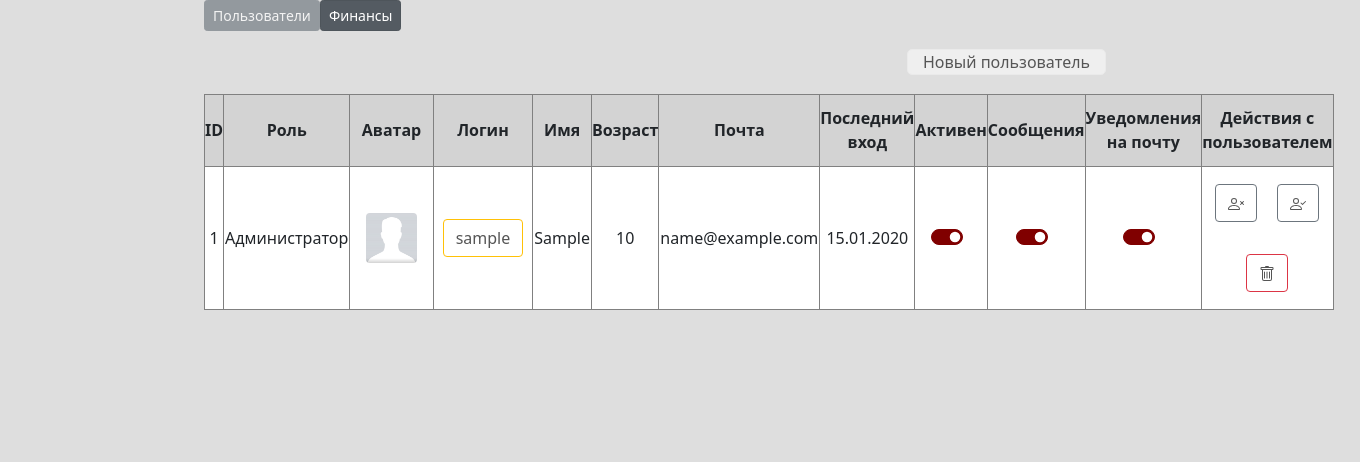
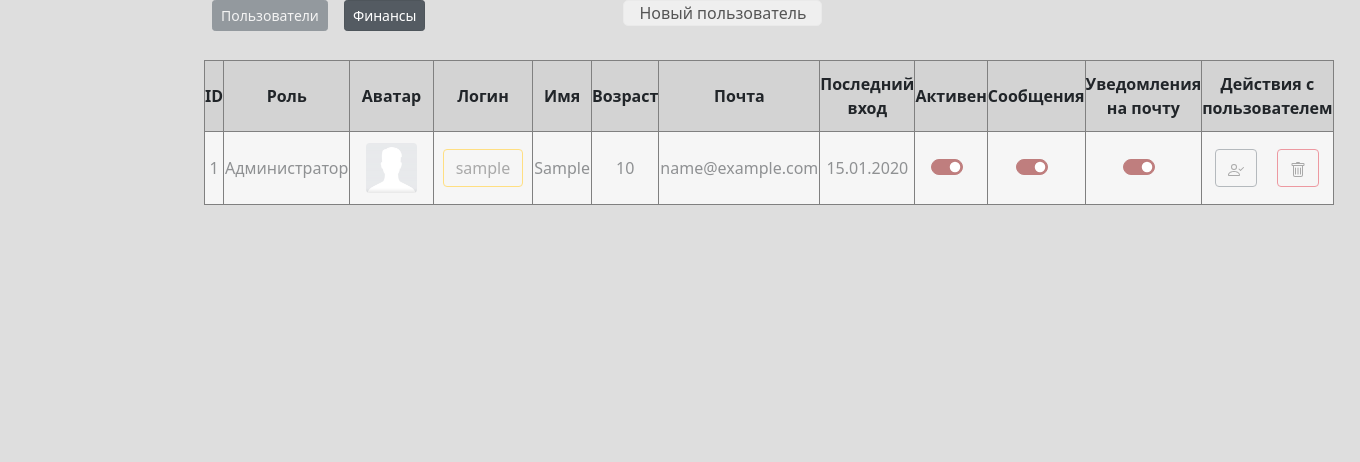
Before and after one commit to Husky022/intergalactic, a Django app: page /blog_admin/users/read/ in a window 1360 px wide. Shown: the part 122-584 px from the top of the page. Run offline with Django 3.2, Linux system fonts and the light colour scheme; a user stored in the database is signed in; tables that the repository leaves empty hold one stand-in row (values such as "Sample post"); some libraries are stand-ins or nearby versions.

Commit message:
Блокировка/раблокировка пользователя и список заблокированных статей

```diff
--- a/adminapp/templates/adminapp/users.html
+++ b/adminapp/templates/adminapp/users.html
@@ -7,24 +7,24 @@
         <div>
             <ul class="nav nav-pills mb-2">
                 <li class="nav-item">
-                    <a href="{% url 'adminapp:users' %}" class="btn btn-secondary btn-sm disabled active"
+                    <a href="{% url 'adminapp:users' %}" class="btn btn-secondary btn-sm disabled active mx-2"
                         role="button" aria-pressed="true">Пользователи
                     </a>
                 </li>
                 <li class="nav-item">
-                    <a href="{% url 'moneyapp:finance' %}" class="btn btn-secondary btn-sm active"
+                    <a href="{% url 'moneyapp:finance' %}" class="btn btn-secondary btn-sm active mx-2"
                         role="button" aria-disabled="true">Финансы
                         {% if transactions_not_read %}
                             <span class="badge transaction-icon">{{ transactions_not_read_count }}</span>
                         {% endif %}
                     </a>
                 </li>
+            <li class="nav-item">
+                <button class="new_user" >
+                <a href={% url 'adminapp:user_create' %}>Новый пользователь</a>
+                </button>
+            </li>
             </ul>
-        </div>
-        <div class="flex-block-profile">
-            <button class="new_user" >
-                <a href={% url 'adminapp:user_create' %}>Новый пользователь</a>
-            </button>
         </div>
 
         <table class="users">
@@ -34,7 +34,6 @@
               <th class="users">Аватар</th>
               <th class="users">Логин</th>
               <th class="users">Имя</th>
-{#              <th class="users">Фамилия</th>#}
               <th class="users">Возраст</th>
               <th class="users">Почта</th>
               <th class="users">Последний вход</th>
@@ -43,23 +42,20 @@
               <th class="users">Уведомления на почту</th>
               <th class="users">Действия с пользователем</th>
             </tr>
-
                 {% for object in object_list %}
-                <tr class = '{% if not object.is_active %}user_blocked_card{% endif %}'>
+                <tr class = '{% if not object.is_active %}blocked_moderation{% endif %}{% if object.blusers %}user_blocked_card{% endif %}'>
                     <td class="users"> {{ object.id }}</td>
                     <td class="users">
                         {% if object.is_superuser %}Администратор{% else %}Пользователь{% endif %}
-
                     </td>
                     <td class="users">
                         <div class="col-3 align-baseline">
                             <img src="{{ object.avatar|media_folder_users }}" class="rounded mx-auto d-block" alt="{{ object.username }}" height="50 px">
                         </div>
                     <td class="users">
-                        <a href = {% url 'adminapp:user_update' object.pk %} role="button" class="btn btn-outline-warning mx-2 my-3">
+                        <a title="Редактировать пользователя {{ object.username }}" class="btn btn-outline-warning mx-2 my-3" href = {% url 'adminapp:user_update' object.pk %} >
                             {{ object.username }}</a></td>
                     <td class="users">{{ object.first_name|title }}</td>
-{#                    <td class="users">{{ object.last_name|title }}</td>#}
                     <td class="users">{{ object.age }}</td>
                     <td class="users">{{ object.email }}</td>
                     <td class="users">{{ object.last_login|date:'d.m.Y'}}</td>
@@ -80,37 +76,28 @@
                     </td>
                     <td class="users">
                         <div>
-{#                            <a href = {% url 'adminapp:user_update' object.pk %} role="button" class="btn btn-outline-warning mx-2 my-3">#}
-{#                                <svg xmlns="http://www.w3.org/2000/svg" width="16" height="16" fill="currentColor" class="bi bi-pencil-square" viewBox="0 0 16 16">#}
-{#                                    <path d="M15.502 1.94a.5.5 0 0 1 0 .706L14.459 3.69l-2-2L13.502.646a.5.5 0 0 1 .707 0l1.293 1.293zm-1.75 2.456-2-2L4.939 9.21a.5.5 0 0 0-.121.196l-.805 2.414a.25.25 0 0 0 .316.316l2.414-.805a.5.5 0 0 0 .196-.12l6.813-6.814z"/>#}
-{#                                    <path fill-rule="evenodd" d="M1 13.5A1.5 1.5 0 0 0 2.5 15h11a1.5 1.5 0 0 0 1.5-1.5v-6a.5.5 0 0 0-1 0v6a.5.5 0 0 1-.5.5h-11a.5.5 0 0 1-.5-.5v-11a.5.5 0 0 1 .5-.5H9a.5.5 0 0 0 0-1H2.5A1.5 1.5 0 0 0 1 2.5v11z"/>#}
-{#                                </svg>#}
-{#                            </a>#}
-                             {% for user in blocked_users %}
-                                 {% if user.user.pk == object.pk %}
-
-                            <a href = {% url 'adminapp:user_blocked' object.pk %} role="button" class="btn btn-outline-secondary  mx-2 my-3">
+                            {% if not object.blusers %}
+                            <a title="Заблокировать пользователя {{ object.username }}" class="btn btn-outline-secondary  mx-2 my-3" href = {% url 'adminapp:user_blocked' object.pk %}>
                                 <svg xmlns="http://www.w3.org/2000/svg" width="16" height="16" fill="currentColor" class="bi bi-person-x" viewBox="0 0 16 16">
                                     <path d="M6 8a3 3 0 1 0 0-6 3 3 0 0 0 0 6zm2-3a2 2 0 1 1-4 0 2 2 0 0 1 4 0zm4 8c0 1-1 1-1 1H1s-1 0-1-1 1-4 6-4 6 3 6 4zm-1-.004c-.001-.246-.154-.986-.832-1.664C9.516 10.68 8.289 10 6 10c-2.29 0-3.516.68-4.168 1.332-.678.678-.83 1.418-.832 1.664h10z"/>
                                     <path fill-rule="evenodd" d="M12.146 5.146a.5.5 0 0 1 .708 0L14 6.293l1.146-1.147a.5.5 0 0 1 .708.708L14.707 7l1.147 1.146a.5.5 0 0 1-.708.708L14 7.707l-1.146 1.147a.5.5 0 0 1-.708-.708L13.293 7l-1.147-1.146a.5.5 0 0 1 0-.708z"/>
                                 </svg>
                             </a>
-                                {% endif %}{% endfor %}
-                             <a href = {% url 'adminapp:user_unblocked' object.pk %} role="button" hover-text="Разблокировать" class="btn btn-outline-secondary button_hovertext mx-2 ">
+                        {% endif %}
+                             {% if object.blusers %}
+                             <a title="Разблокировать пользователя {{ object.username }}" class="btn btn-outline-secondary mx-2" href = {% url 'adminapp:user_unblocked' object.pk %}>
                                   <svg xmlns="http://www.w3.org/2000/svg" width="16" height="16" fill="currentColor" class="bi bi-person-check" viewBox="0 0 16 16">
                                   <path d="M6 8a3 3 0 1 0 0-6 3 3 0 0 0 0 6zm2-3a2 2 0 1 1-4 0 2 2 0 0 1 4 0zm4 8c0 1-1 1-1 1H1s-1 0-1-1 1-4 6-4 6 3 6 4zm-1-.004c-.001-.246-.154-.986-.832-1.664C9.516 10.68 8.289 10 6 10c-2.29 0-3.516.68-4.168 1.332-.678.678-.83 1.418-.832 1.664h10z"/>
                                   <path fill-rule="evenodd" d="M15.854 5.146a.5.5 0 0 1 0 .708l-3 3a.5.5 0 0 1-.708 0l-1.5-1.5a.5.5 0 0 1 .708-.708L12.5 7.793l2.646-2.647a.5.5 0 0 1 .708 0z"/>
                                   </svg>
                               </a>
-
-
-                            <a href = {% url 'adminapp:user_delete' object.pk %} role="button" class="btn btn-outline-danger  mx-2 my-3">
+                            {% endif %}
+                            <a title="Удалить пользователя {{ object.username }}" class="btn btn-outline-danger  mx-2 my-3" href = {% url 'adminapp:user_delete' object.pk %} >
                                 <svg xmlns="http://www.w3.org/2000/svg" width="16" height="16" fill="currentColor" class="bi bi-trash" viewBox="0 0 16 16">
                                     <path d="M5.5 5.5A.5.5 0 0 1 6 6v6a.5.5 0 0 1-1 0V6a.5.5 0 0 1 .5-.5zm2.5 0a.5.5 0 0 1 .5.5v6a.5.5 0 0 1-1 0V6a.5.5 0 0 1 .5-.5zm3 .5a.5.5 0 0 0-1 0v6a.5.5 0 0 0 1 0V6z"/>
                                     <path fill-rule="evenodd" d="M14.5 3a1 1 0 0 1-1 1H13v9a2 2 0 0 1-2 2H5a2 2 0 0 1-2-2V4h-.5a1 1 0 0 1-1-1V2a1 1 0 0 1 1-1H6a1 1 0 0 1 1-1h2a1 1 0 0 1 1 1h3.5a1 1 0 0 1 1 1v1zM4.118 4 4 4.059V13a1 1 0 0 0 1 1h6a1 1 0 0 0 1-1V4.059L11.882 4H4.118zM2.5 3V2h11v1h-11z"/>
                                 </svg>
                             </a>
-
                         </div>
                     </td>
                 </tr>
--- a/static/css/style.css
+++ b/static/css/style.css
@@ -1129,6 +1129,7 @@ textarea {
     }
 
 .user_blocked_card {
+    background: #eeeeee;
     opacity: 0.5;
 }
 
@@ -1188,3 +1189,8 @@ td.users {
 .transaction-actions-box{
     display: table
 }
+
+.blocked_moderation{
+    background: #fdeeee;
+    opacity: 0.7;
+}
```
